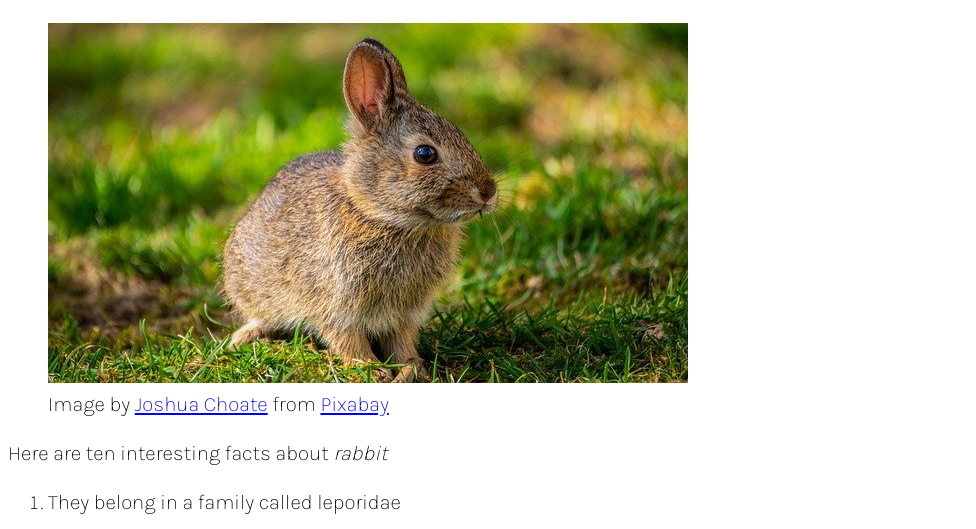
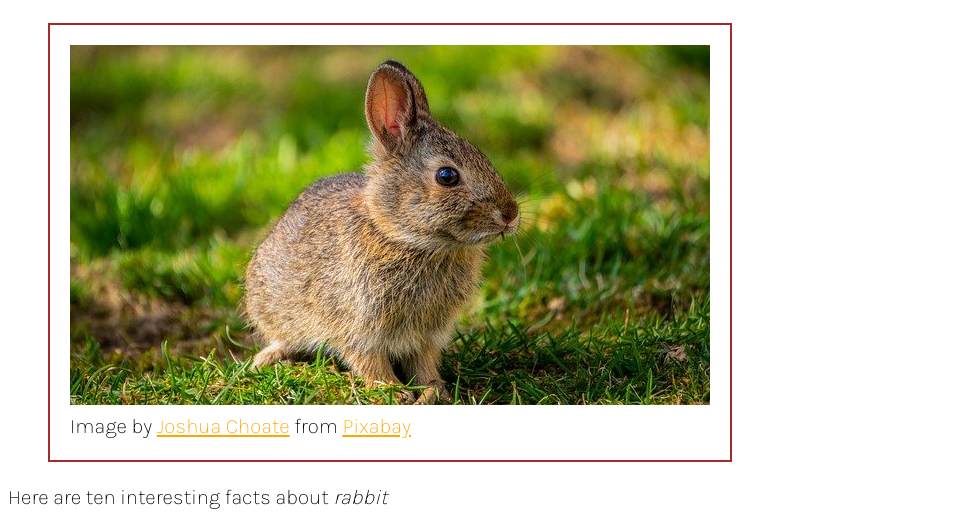
Before and after one commit to Alex7365/Webpage-project, a plain HTML site: page index.html in a window 1280 px wide. Shown: the part 239-768 px from the top of the page, without its empty margins (0-976 px from the left). Drawn offline with Linux system fonts and the light colour scheme.

Commit message:
Style figure

```diff
--- a/index.html
+++ b/index.html
@@ -22,6 +22,26 @@
       }
       header, main, footer {
           width: 45em;
+      }
+      a:visited {
+          color: purple;
+      }
+      a:hover {
+          color: green;
+      }
+      /* style figure*/
+      figure {
+          width: 640px;
+          background-color: white;
+          color: black;
+          padding: 20px;
+          border: 2px solid brown;
+      }
+      figure a:link {
+          color: orange;
+      }
+      figure a:visited {
+          color: blue;
       }
     </style>
 </head>
```
